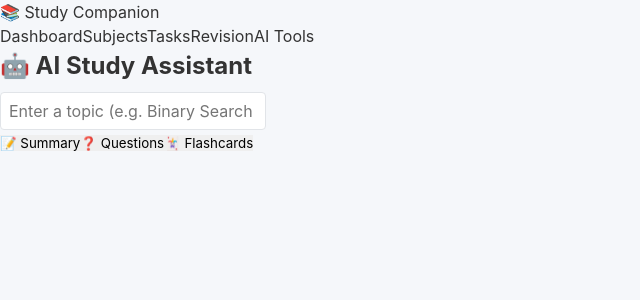
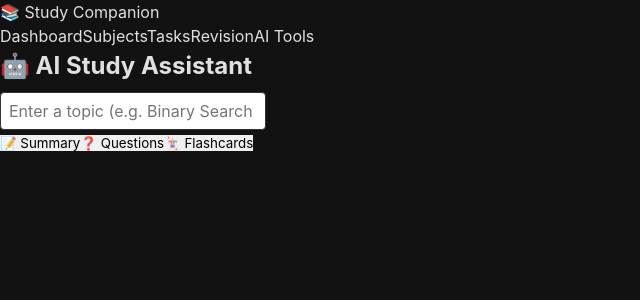
Before and after one commit to Uniqueone222/WEB-DEV-Projects, a React (Vite) app in the folder Term-3 Projects/Project-2/study-companion/: page /ai-tools in a window 1280 px wide. Shown: the top 300 px of the page, without its empty margins (0-640 px from the left). Built offline with nearby package versions, Linux system fonts and the light colour scheme; no server answers.

Commit message:
style: apply dark mode theme

```diff
--- a/Term-3 Projects/Project-2/study-companion/src/index.css
+++ b/Term-3 Projects/Project-2/study-companion/src/index.css
@@ -1,12 +1,12 @@
 :root {
   /* Colors */
-  --primary: #4a90e2;
-  --primary-hover: #357abd;
-  --bg-color: #f5f7fa;
-  --card-bg: #ffffff;
-  --text-main: #333333;
-  --text-muted: #666666;
-  --border-color: #e1e4e8;
+  --primary: #5c9ce6;
+  --primary-hover: #4a90e2;
+  --bg-color: #121212;
+  --card-bg: #1e1e1e;
+  --text-main: #e0e0e0;
+  --text-muted: #a0a0a0;
+  --border-color: #333333;
 
   /* Status Colors */
   --status-pending: #f39c12;
```
Also changed, not shown: Term-3 Projects/Project-2/study-companion/src/App.css (+12 -12 lines).
